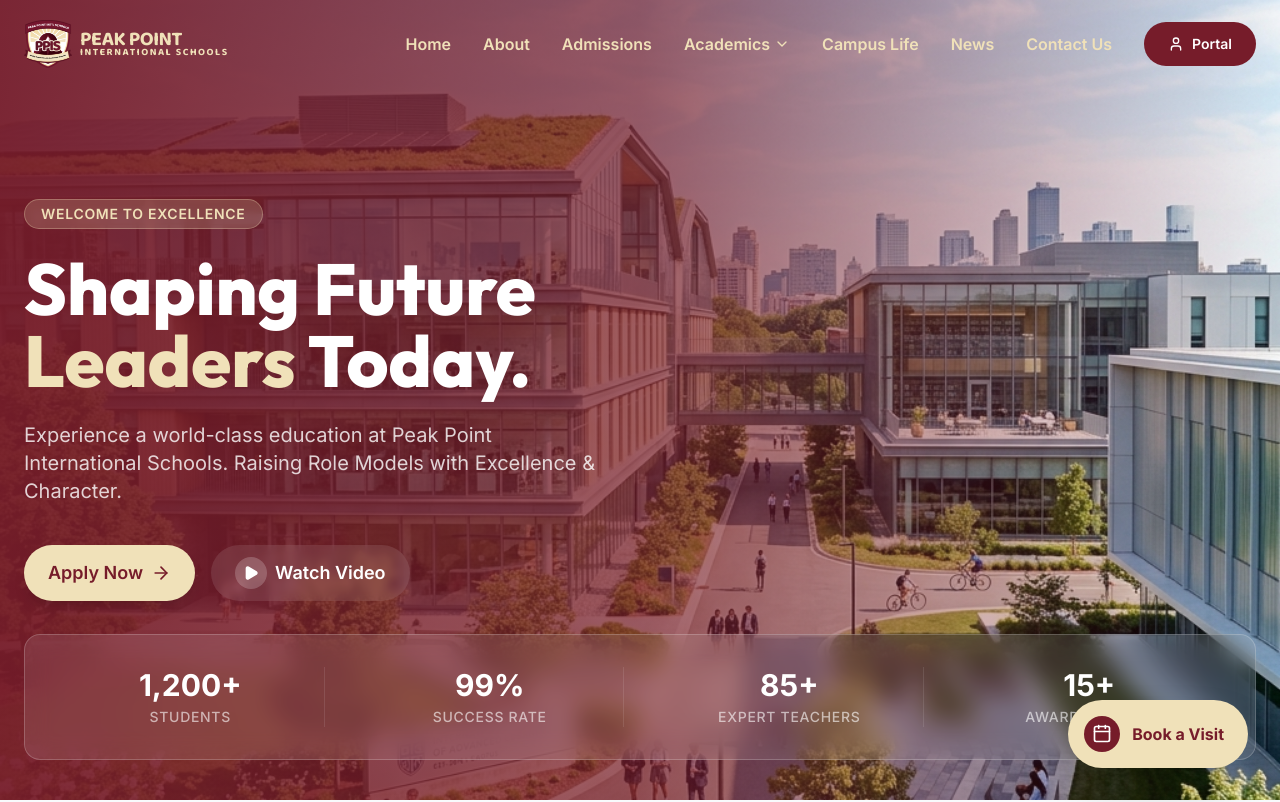
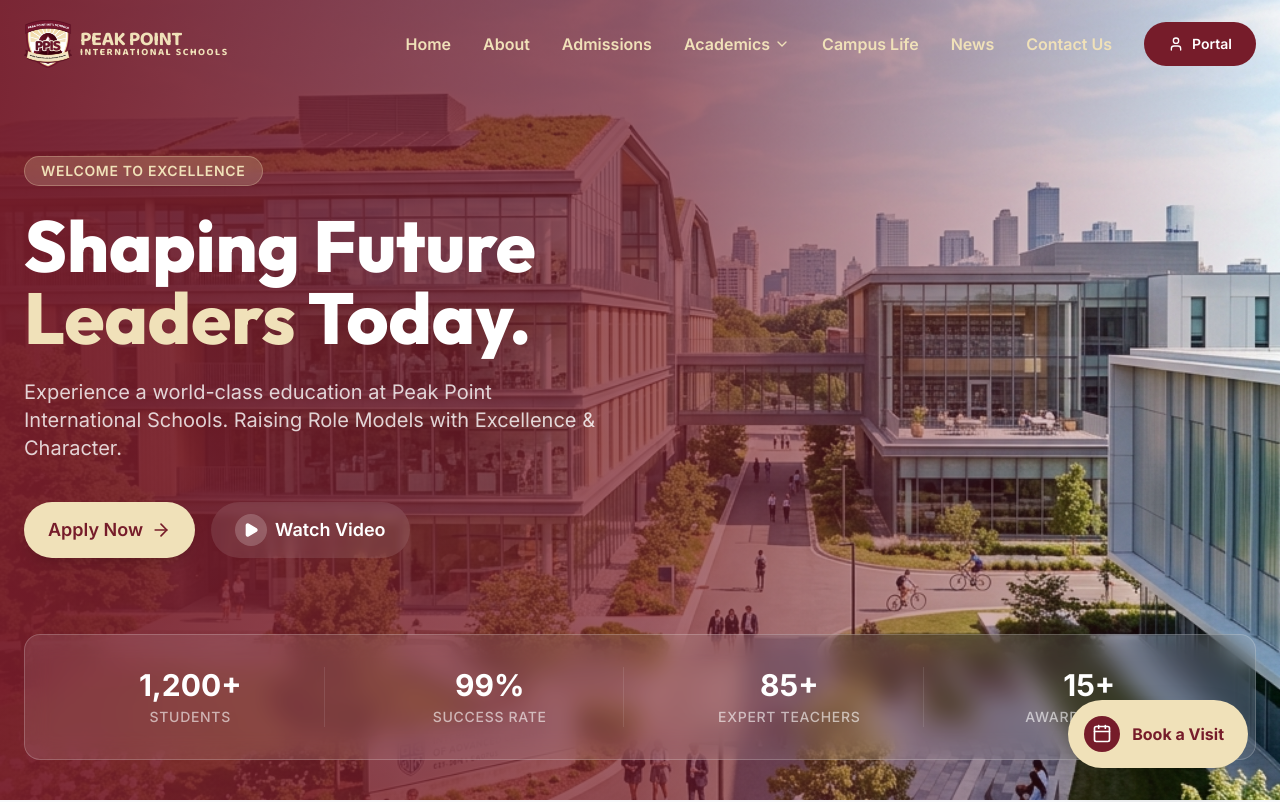
Before and after one commit to EngrChibest/peakpoint, a React (Vite) app: page /#/ in a window 1280 px wide. Shown: the top 802 px of the page. Built offline with nearby package versions, Linux system fonts and the light colour scheme.

Commit message:
Refine Hero layout and fix Apply page header visibility

```diff
--- a/src/components/home/Hero.jsx
+++ b/src/components/home/Hero.jsx
@@ -17,7 +17,8 @@ const Hero = () => {
         <div className="absolute inset-0 bg-gradient-primary"></div>
       </div>
 
-      <div className="container hero-content">
+      <div className="container relative z-20 h-full flex flex-col justify-center pt-20">
+        <div className="flex-1 flex items-center">
           <div className="max-w-2xl">
             <motion.div
               initial={{ opacity: 0, y: 30 }}
@@ -50,9 +51,8 @@ const Hero = () => {
           </div>
         </div>
 
-      {/* Floating Stats */}
-      <div className="absolute bottom-10 left-0 right-0 z-10 hidden md:block">
-        <div className="container">
+        {/* Floating Stats - Now inside flex container for better spacing */}
+        <div className="hidden md:block pb-10">
           <motion.div
             initial={{ opacity: 0, y: 50 }}
             animate={{ opacity: 1, y: 0 }}
--- a/src/components/layout/Header.jsx
+++ b/src/components/layout/Header.jsx
@@ -1,11 +1,14 @@
 import React, { useState, useEffect } from 'react';
-import { Link } from 'react-router-dom';
+import { Link, useLocation } from 'react-router-dom';
 import { Menu, X, ChevronDown, User, Calendar } from 'lucide-react';
 import { useModal } from '../../context/ModalContext';
 import logo from '../../assets/logo.png';
 
 const Header = () => {
   const { openBooking } = useModal();
+  const location = useLocation();
+  const isHomePage = location.pathname === '/';
+
   const [isOpen, setIsOpen] = useState(false);
   const [isScrolled, setIsScrolled] = useState(false);
 
@@ -17,14 +20,16 @@ const Header = () => {
     return () => window.removeEventListener('scroll', handleScroll);
   }, []);
 
+  const showSolidHeader = !isHomePage || isScrolled;
+
   return (
-    <header className={`fixed top-0 left-0 right-0 z-50 transition-all duration-300 ${isScrolled ? 'bg-white/80 backdrop-blur-md shadow-md py-3' : 'bg-transparent py-5'}`}>
+    <header className={`fixed top-0 left-0 right-0 z-50 transition-all duration-300 ${showSolidHeader ? 'bg-white/95 backdrop-blur-md shadow-md py-3' : 'bg-transparent py-5'}`}>
       <div className="container flex-between">
         <Link to="/" className="flex items-center gap-2">
           <div className="logo-container">
             <img src={logo} alt="PPIS Logo" />
           </div>
-          <div className={`flex flex-col font-baloo transition-colors duration-300 ${isScrolled ? 'text-primary' : 'text-secondary'}`}>
+          <div className={`flex flex-col font-baloo transition-colors duration-300 ${showSolidHeader ? 'text-primary' : 'text-secondary'}`}>
             <span className="font-bold text-xl tracking-tight leading-none whitespace-nowrap">PEAK POINT</span>
             <span className="text-[10px] font-bold tracking-[0.15em] uppercase whitespace-nowrap -mt-1">International Schools</span>
           </div>
@@ -32,22 +37,22 @@ const Header = () => {
 
         {/* Desktop Nav */}
         <nav className="hidden md:flex items-center gap-8">
-          <Link to="/" className={`font-semibold transition-colors hover:underline underline-offset-4 hover:opacity-80 ${isScrolled ? 'text-primary' : 'text-secondary'}`}>Home</Link>
-          <Link to="/about" className={`font-semibold transition-colors hover:underline underline-offset-4 hover:opacity-80 ${isScrolled ? 'text-primary' : 'text-secondary'}`}>About</Link>
-          <Link to="/admissions" className={`font-semibold transition-colors hover:underline underline-offset-4 hover:opacity-80 ${isScrolled ? 'text-primary' : 'text-secondary'}`}>Admissions</Link>
-          <Link to="/academics" className={`font-semibold transition-colors hover:underline underline-offset-4 hover:opacity-80 flex items-center gap-1 ${isScrolled ? 'text-primary' : 'text-secondary'}`}>
+          <Link to="/" className={`font-semibold transition-colors hover:underline underline-offset-4 hover:opacity-80 ${showSolidHeader ? 'text-primary' : 'text-secondary'}`}>Home</Link>
+          <Link to="/about" className={`font-semibold transition-colors hover:underline underline-offset-4 hover:opacity-80 ${showSolidHeader ? 'text-primary' : 'text-secondary'}`}>About</Link>
+          <Link to="/admissions" className={`font-semibold transition-colors hover:underline underline-offset-4 hover:opacity-80 ${showSolidHeader ? 'text-primary' : 'text-secondary'}`}>Admissions</Link>
+          <Link to="/academics" className={`font-semibold transition-colors hover:underline underline-offset-4 hover:opacity-80 flex items-center gap-1 ${showSolidHeader ? 'text-primary' : 'text-secondary'}`}>
             Academics <ChevronDown size={16} />
           </Link>
-          <Link to="/facilities" className={`font-semibold transition-colors hover:underline underline-offset-4 hover:opacity-80 ${isScrolled ? 'text-primary' : 'text-secondary'}`}>Campus Life</Link>
-          <Link to="/news" className={`font-semibold transition-colors hover:underline underline-offset-4 hover:opacity-80 ${isScrolled ? 'text-primary' : 'text-secondary'}`}>News</Link>
-          <Link to="/contact" className={`font-semibold transition-colors hover:underline underline-offset-4 hover:opacity-80 ${isScrolled ? 'text-primary' : 'text-secondary'}`}>Contact Us</Link>
+          <Link to="/facilities" className={`font-semibold transition-colors hover:underline underline-offset-4 hover:opacity-80 ${showSolidHeader ? 'text-primary' : 'text-secondary'}`}>Campus Life</Link>
+          <Link to="/news" className={`font-semibold transition-colors hover:underline underline-offset-4 hover:opacity-80 ${showSolidHeader ? 'text-primary' : 'text-secondary'}`}>News</Link>
+          <Link to="/contact" className={`font-semibold transition-colors hover:underline underline-offset-4 hover:opacity-80 ${showSolidHeader ? 'text-primary' : 'text-secondary'}`}>Contact Us</Link>
           <Link to="/login" className="btn btn-primary text-sm px-6">
             <User size={16} /> Portal
           </Link>
         </nav>
 
         {/* Mobile Toggle */}
-        <button className={`md:hidden ${isScrolled ? 'text-primary' : 'text-secondary'}`} onClick={() => setIsOpen(!isOpen)}>
+        <button className={`md:hidden ${showSolidHeader ? 'text-primary' : 'text-secondary'}`} onClick={() => setIsOpen(!isOpen)}>
           {isOpen ? <X size={28} /> : <Menu size={28} />}
         </button>
       </div>
```
Lines whose indentation alone changed are shown as unchanged.
